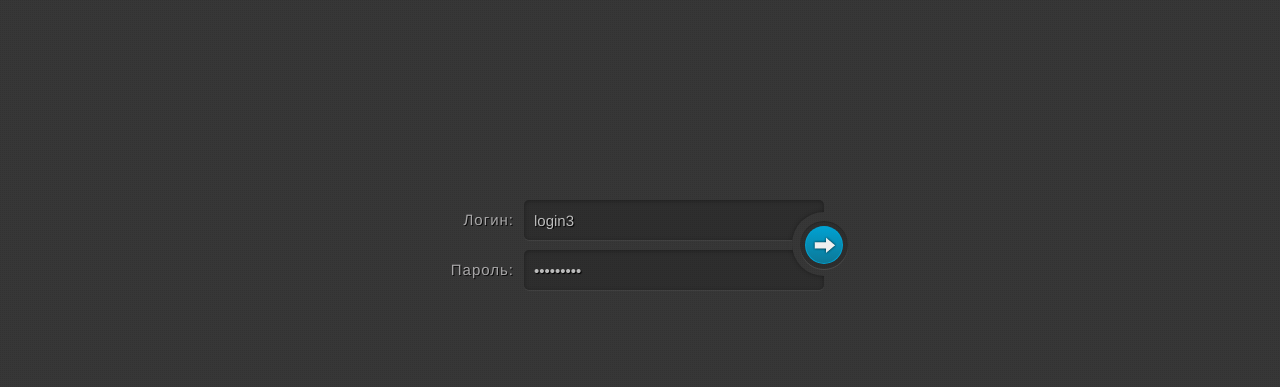
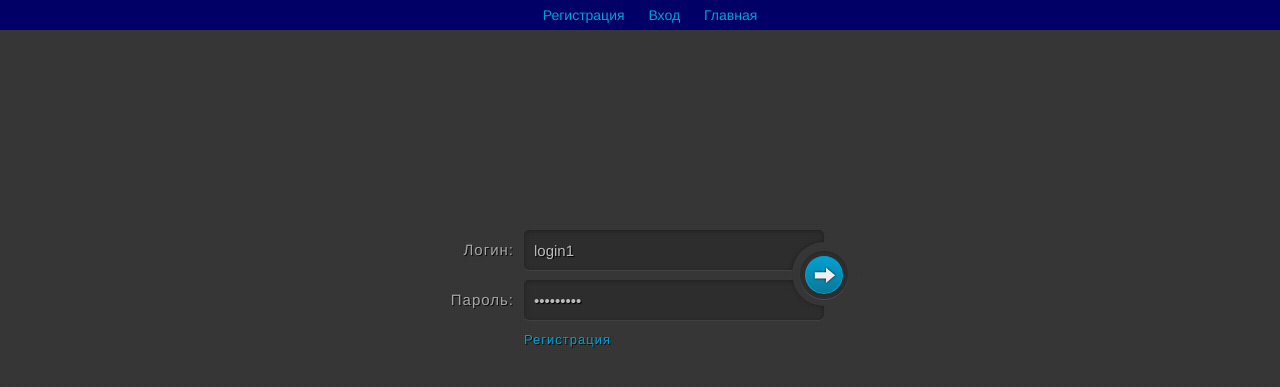
Before and after one commit to chesanovskiydv/myf, a PHP site: page /auth in a window 1280 px wide. Shown: the top 387 px of the page. Run offline with PHP 8.4, Linux system fonts and the light colour scheme; some libraries are stand-ins or nearby versions.

Commit message:
add registration

```diff
--- a/application/bootstrap.php
+++ b/application/bootstrap.php
@@ -1,5 +1,10 @@
 <?php
-require_once 'core/DB_conf.php';
+function my_autoloader($class) {
+	require_once 'core/' . $class . '.php';
+}
+spl_autoload_register('my_autoloader');
+
+require_once 'core/config.php';
 require_once 'core/DB_connect.php';
 require_once 'core/DB.php';
 require_once 'core/auth.php';
@@ -7,5 +12,6 @@ require_once 'core/model.php';
 require_once 'core/view.php';
 require_once 'core/controller.php';
 require_once 'core/route.php';
+
 Route::start(); // запускаем маршрутизатор
 ?>
--- a/application/controllers/controller_auth.php
+++ b/application/controllers/controller_auth.php
@@ -1,14 +1,21 @@
 <?php
 class Controller_Auth extends Controller
 {
+	public $auth_data = array();
+
 	function __construct()
 	{
 		$this->model = new Model_Auth();
 		$this->view = new View();
 	}
-
+	//аутентификация
 	function action_index()
 	{
+		if(isset($_SESSION['success']))
+		{
+			$this->auth_data['success'] = $_SESSION['success'];
+			unset($_SESSION['success']);
+		}
 		if(!empty($_POST['login']) && !empty($_POST['password']))
 		{
 			//авторизация
@@ -16,15 +23,38 @@ class Controller_Auth extends Controller
 
             if($Auth_model->authentication($_POST['login'], $_POST['password']))
             {
-                $this->view->generate('auth_view.php', 'template_view.php');
-                return true;
+				Model::redirect('');
+             //   $this->view->generate('auth_view.php', 'template_view.php');
+				return true;
             }
             else
             {
-             echo "Не правильный логин или пароль";
+				$this->auth_data['error'] = "Не правильный логин или пароль";
             }
 		}
-		$this->view->generate('auth_view.php', 'template_view.php');
+		elseif((empty($_POST['login']) && !empty($_POST['password'])) || (!empty($_POST['login']) && empty($_POST['password'])))
+		{
+			$this->auth_data['error'] = 'Все поля должны быть заполнены';
+		}
+		$this->view->generate('auth_view.php', 'template_view.php', $this->auth_data);
+	}
+	//регистрация
+	function action_registration()
+	{
+		if(!empty($_POST['login']) && !empty($_POST['password']) && !empty($_POST['password_confirm']))
+		{
+			//авторизация
+			$Auth_model = new Auth();
+
+			$Auth_model->registration($_POST['login'], $_POST['password'], $_POST['password_confirm']);
+			$_SESSION['success'] = 'Регистрация прошла успешно';
+			Model::redirect('auth');
+			//	$this->view->generate('auth_view.php', 'template_view.php');
+			return true;
+
+		}
+		$this->view->generate('registration_view.php', 'template_view.php');
+		return true;
 	}
 
     function action_logout()
--- a/application/core/auth.php
+++ b/application/core/auth.php
@@ -34,6 +34,32 @@ class Auth extends DB
         unset($_SESSION['password']);
         Model::redirect('auth');
     }
+	//регистрация
+	public function registration($login, $password, $password_confirm)
+	{
+		if($password == $password_confirm)
+		{
+			if(!$this->authentication($login, $password))
+			{
+				$password=md5($password);
+				$this->sql_insert(array(
+									'table' => 'users',
+									'columns' => "login,password",
+									'values' => "'".$login."', '".$password."'",
+								));
+				return true;
+			}
+			else
+			{
+				$data['error'] = 'Такие логин и пароль уже существуют';
+			}
+		}
+		else
+		{
+			$data['error'] = 'Пароль и подтверждение не совпадают!';
+		}
+		return $data;
+	}
 
 
 }
--- a/application/core/DB_conf.php
+++ b/application/core/config.php
@@ -6,8 +6,8 @@ Class Config {
             'DB_HOST' => 'localhost',
             'DB_NAME' => 'myf',
             'DB_USER' => 'root',
-            //'DB_PASS' => 'root',
-            'DB_PASS' => '',
+            'DB_PASS' => 'root',
+            //'DB_PASS' => '',
             'DB_CHARSET' => 'utf8',
     );
     //Получение данных про соединение с БД
--- a/application/views/auth_view.php
+++ b/application/views/auth_view.php
@@ -17,21 +17,35 @@ else
 {
 ?>
 <form method="post" action="" class="login">
+
 	<p>
 		<label for="login">Логин:</label>
-		<input type="text" name="login" id="login" value="login3">
+		<input type="text" name="login" id="login" value="login1">
 	</p>
 
 	<p>
 		<label for="password">Пароль:</label>
 		<input type="password" name="password" id="password" value="password1">
 	</p>
-
+<?php
+	/*
+	if(isset($data['error']))
+	{
+		echo $data['error'];
+	}
+	if(isset($data['success']))
+	{
+		echo $data['success'];
+	}
+	*/
+	echo isset($data['error']) ? $data['error'] : (isset($data['success']) ? $data['success'] : null);
+?>
 	<p class="login-submit">
 		<button type="submit" class="login-button">Войти</button>
 	</p>
 
 	<!-- <p class="forgot-password"><a href="index.html">Забыл пароль?</a></p> -->
+	 <p class="forgot-password"><a href="auth/registration">Регистрация</a></p>
 </form>
 <?php
 }
--- a/application/views/template_view.php
+++ b/application/views/template_view.php
@@ -6,9 +6,11 @@
 	<script type="text/javascript" src="http://cdn.jsdelivr.net/jquery/2.1.1/jquery.js"></script>
 	<link rel="stylesheet" type="text/css" href="../../css/style.css" />
 	<link rel="stylesheet" type="text/css" href="../../css/auth.css" />
+	<link rel="stylesheet" type="text/css" href="../../css/topmenu.css" />
     <title>MyF</title>
 </head>
 <body>
+	<?php include 'application/views/topmenu.php'; ?>
     <?php include 'application/views/'.$content_view; ?>
 </body>
 </html>
--- /dev/null
+++ b/application/views/topmenu.php
@@ -0,0 +1,15 @@
+<div class="top_bar">
+	<ul class="header_menu">
+		<?php if(!Auth::LogIn()){ ?>
+		<li><a href="auth/registration">Регистрация</a></li>
+		<li><a href="auth">Вход</a></li>
+		<?php } ?>
+		<li><a href="/">Главная</a></li>
+		<?php if(Auth::LogIn()){ ?>
+		<li><a href="auth/logout">Выход</a></li>
+		<?php } ?>
+	</ul>
+	<div class="login_container">
+	<?php echo Auth::LogIn() ? $_SESSION['login'] : null ?>
+	</div>
+</div>
--- /dev/null
+++ b/css/topmenu.css
@@ -0,0 +1,27 @@
+.top_bar {
+	background: #000066;
+	height: 30px;
+	position: relative;
+	width: 100%;
+}
+.header_menu {
+	text-align: center;
+	position: relative;
+	height: 100%;
+	line-height: 30px;
+	width: 900px;
+	margin: 0 auto;
+}
+.header_menu li {
+	display: inline-block;
+	margin-left: 20px;
+}
+.login_container
+{
+	float: right;
+	width: 30px;
+	line-height: 30px;
+	position: absolute;
+	right: 20px;
+	top: 0px;
+}
```
Also changed, not shown: application/views/registration_view.php (added, +22 -0 lines), application/views/main_view.php (line endings or trailing spaces).
